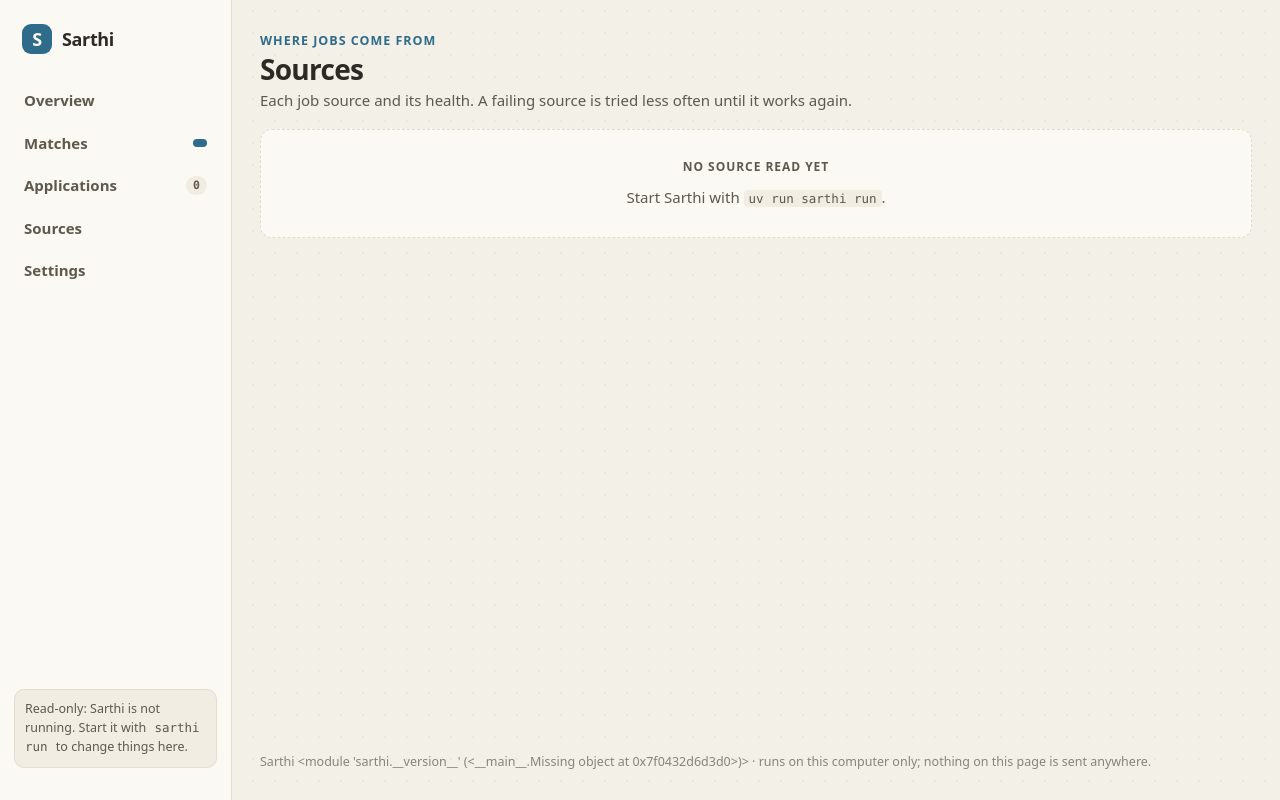
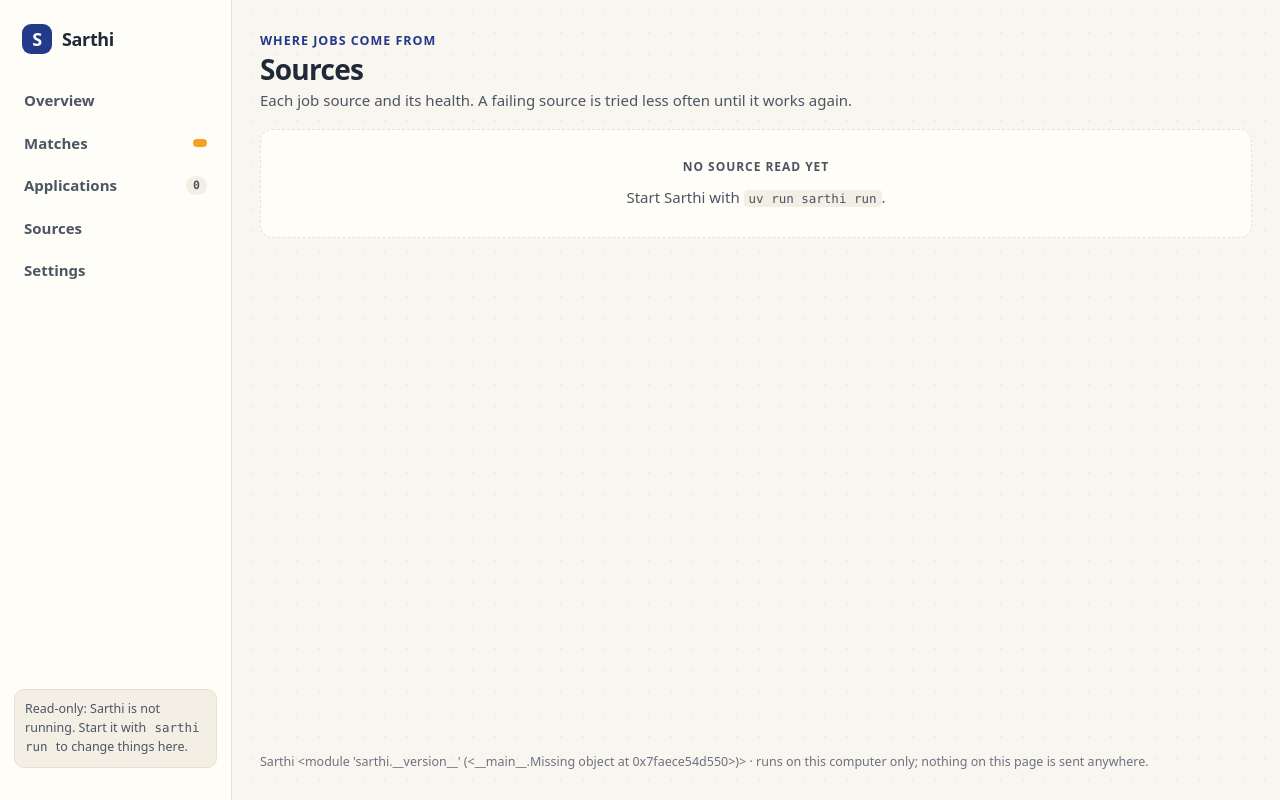
Before and after one commit to tech-shubh7/Sarthi, a FastAPI app: template src/sarthi/web/templates/sources.html in a window 1280 px wide. Run offline with FastAPI, Linux system fonts and the light colour scheme; the template is opened without the code that fills it, so the values that code supplies are empty.

Commit message:
style: the Sarthi brand palette
Sarthi blue #233A8B, amber #F4A024, green #20B486, charcoal #1F2937 and cream #F9F6EF are now the
dashboard's colours, kept as CSS variables, and written down in docs/BRAND.md as the standard for
anything carrying the Sarthi name. Light only. Green and amber are used as given for fills, borders and
badges; small coloured text uses darker shades of the same hues so every text colour passes WCAG AA
(hints darkened to #6B7280, 4.6:1).

```diff
--- a/src/sarthi/web/static/app.css
+++ b/src/sarthi/web/static/app.css
@@ -2,13 +2,17 @@
    src/jobradar/web/static/app.css @ fdd739b, Copyright (c) ThePlator. The warm light palette, tables, panels,
    pills and forms are Sarthi's. System fonts only: nothing loads from the internet. */
 :root {
-  /* Light only, easy on the eyes: warm paper instead of pure white, ink instead of black, soft lines. */
-  --page: #f3f0e8; --dots: rgba(60, 52, 40, .05); --card: #fbf9f4; --raise: #f1ede3;
-  --ink: #2d2a25; --muted: #5e584d; --faint: #8a8376; --line: #e3ddd0;
-  --accent: #2f6b8a; --accent-soft: #e2edf2; --on-accent: #fbf9f4;
-  --good: #2f7a47; --good-soft: #e1f0e3; --fair: #8a6512; --fair-soft: #f6ecd2;
-  --poor: #6f6a60; --poor-soft: #ece8de; --bad: #a8402f; --bad-soft: #f6e2dc;
-  --shadow: 0 1px 2px rgba(60, 52, 40, .05), 0 6px 18px rgba(60, 52, 40, .05);
+  /* Sarthi brand palette (docs/BRAND.md): Sarthi blue #233A8B, amber #F4A024, green #20B486,
+     charcoal #1F2937, cream #F9F6EF. Light only, easy on the eyes. Green and amber are used as given for
+     fills and marks; small text on cream uses a darker shade of the same hue (WCAG AA, 4.5:1). */
+  --brand-blue: #233a8b; --brand-amber: #f4a024; --brand-green: #20b486;
+  --brand-charcoal: #1f2937; --brand-cream: #f9f6ef;
+  --page: var(--brand-cream); --dots: rgba(31, 41, 55, .045); --card: #fffdf8; --raise: #f3efe5;
+  --ink: var(--brand-charcoal); --muted: #4b5563; --faint: #6b7280; --line: #e7e1d4;
+  --accent: var(--brand-blue); --accent-soft: #e6eaf6; --on-accent: #ffffff;
+  --good: #137a5a; --good-soft: #dff4ec; --fair: #9a5a00; --fair-soft: #fdf0db;
+  --poor: #6b7280; --poor-soft: #eeebe3; --bad: #b4382c; --bad-soft: #fbe5e1;
+  --shadow: 0 1px 2px rgba(31, 41, 55, .05), 0 6px 18px rgba(31, 41, 55, .05);
   --body: system-ui, -apple-system, "Segoe UI", Roboto, "Noto Sans", sans-serif;
   --mono: ui-monospace, "SFMono-Regular", "JetBrains Mono", Menlo, Consolas, monospace;
   color-scheme: light;
@@ -79,6 +83,8 @@ h2 { font-size: 12px; text-transform: uppercase; letter-spacing: .08em; color: v
 .score.good { background: var(--good-soft); color: var(--good); }
 .score.fair { background: var(--fair-soft); color: var(--fair); }
 .score.poor { background: var(--poor-soft); color: var(--poor); }
+.score.good { box-shadow: inset 3px 0 0 var(--brand-green); }
+.score.fair { box-shadow: inset 3px 0 0 var(--brand-amber); }
 .pill { display: inline-block; font-size: 12.5px; font-weight: 650; padding: 3px 9px; border-radius: 999px; background: var(--poor-soft); color: var(--poor); white-space: nowrap; }
 .pill.ok, .pill.s-submitted, .pill.s-applied_by_user, .pill.r-interview, .pill.r-offer { background: var(--good-soft); color: var(--good); }
 .pill.warn, .pill.s-filled, .pill.s-needs_human, .pill.r-assessment { background: var(--fair-soft); color: var(--fair); }
@@ -87,7 +93,9 @@ h2 { font-size: 12px; text-transform: uppercase; letter-spacing: .08em; color: v
 .empty p { color: var(--muted); margin: 0; }
 
 /* ---- forms and actions ---- */
-.notice { margin: 0 0 16px; padding: 10px 14px; border-radius: 10px; background: var(--good-soft); color: var(--good); font-weight: 600; border: 1px solid var(--line); }
+.notice { margin: 0 0 16px; padding: 10px 14px; border-radius: 10px; background: var(--good-soft); color: var(--good); font-weight: 600; border: 1px solid var(--line); border-left: 4px solid var(--brand-green); }
+.notice.bad { border-left-color: var(--bad); }
+.badge.hot { background: var(--brand-amber); color: var(--brand-charcoal); }
 .notice.bad { background: var(--bad-soft); color: var(--bad); }
 .form { margin: 0 0 18px; }
 .cols { display: grid; grid-template-columns: repeat(auto-fit, minmax(280px, 1fr)); gap: 0 18px; }
```
Also changed, not shown: docs/BRAND.md (added, +32 -0 lines).
